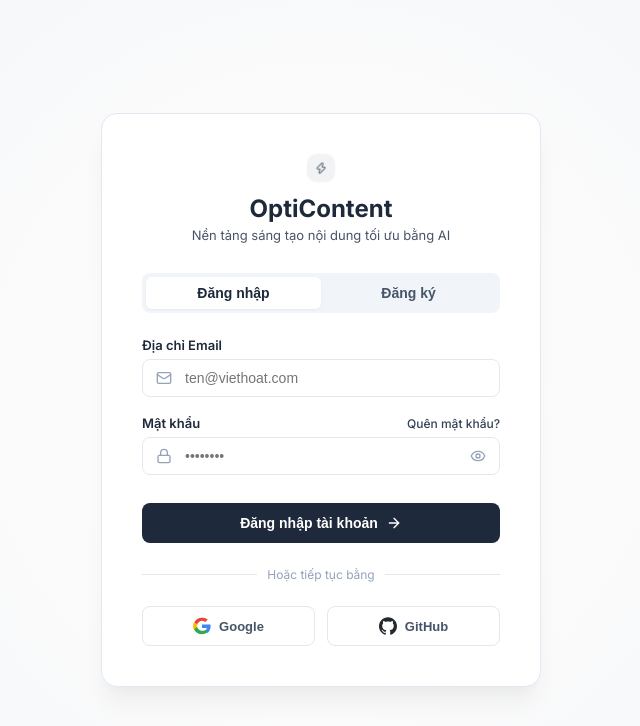
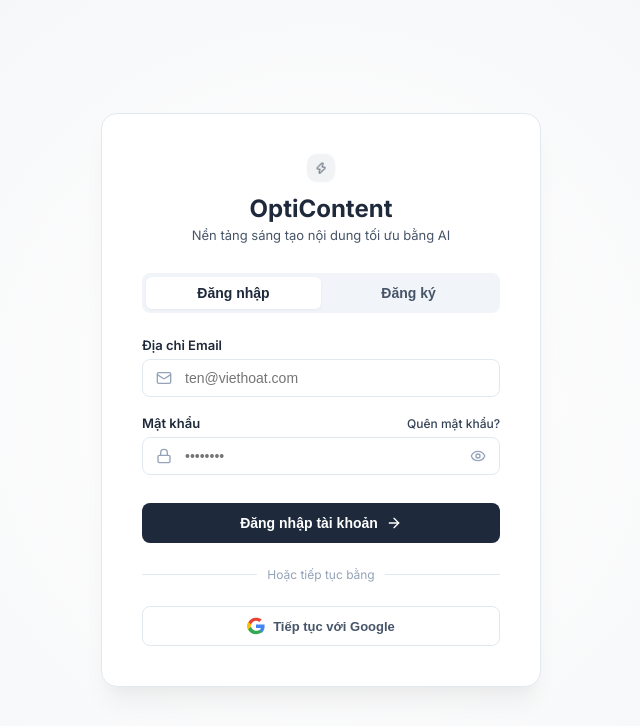
Before and after one commit to Lengoctrung22/OptiContent, a React app in the folder frontend/: page / in a window 1280 px wide. Shown: the top 726 px of the page, without its empty margins (319-959 px from the left). Built offline with nearby package versions, Linux system fonts and the light colour scheme; no server answers; the HTML template or start-up script is replaced by a standard one.

Commit message:
feat: remove Github login button, adjust social button layout

```diff
--- a/frontend/src/pages/Auth.jsx
+++ b/frontend/src/pages/Auth.jsx
@@ -156,7 +156,7 @@
           <span>Hoặc tiếp tục bằng</span>
         </div>
 
-        <div className="social-login-grid">
+        <div className="social-login-grid" style={{ gridTemplateColumns: '1fr' }}>
           <button
             type="button"
             className="social-btn"
@@ -168,18 +168,7 @@
               <path fill="#FBBC05" d="M5.36 14.5c-.25-.75-.39-1.55-.39-2.5s.14-1.75.39-2.5L1.5 6.5C.54 8.21 0 10.05 0 12s.54 3.79 1.5 5.5l3.86-3z"/>
               <path fill="#34A853" d="M12 23c3.24 0 5.97-1.07 7.96-2.91l-3.76-2.91c-1.1.74-2.52 1.18-4.2 1.18-3.08 0-5.73-2.55-6.64-5.46L1.5 16.5C3.39 20.35 7.35 23 12 23z"/>
             </svg>
-            Google
-          </button>
-
-          <button
-            type="button"
-            className="social-btn"
-            onClick={() => onLogin({ name: 'Github User', email: 'github@github.com', avatar: '' })}
-          >
-            <svg style={{ width: '18px', height: '18px' }} viewBox="0 0 24 24">
-              <path fill="#24292F" d="M12 .297c-6.63 0-12 5.373-12 12 0 5.303 3.438 9.8 8.205 11.385.6.113.82-.258.82-.577 0-.285-.01-1.04-.015-2.04-3.338.724-4.042-1.61-4.042-1.61C4.422 18.07 3.633 17.7 3.633 17.7c-1.087-.744.084-.729.084-.729 1.205.084 1.838 1.236 1.838 1.236 1.07 1.835 2.809 1.305 3.495.998.108-.776.417-1.305.76-1.605-2.665-.3-5.466-1.332-5.466-5.93 0-1.31.465-2.38 1.235-3.22-.135-.303-.54-1.523.105-3.176 0 0 1.005-.322 3.3 1.23.96-.267 1.98-.399 3-.405 1.02.006 2.04.138 3 .405 2.28-1.552 3.285-1.23 3.285-1.23.645 1.653.24 2.873.12 3.176.765.84 1.23 1.91 1.23 3.22 0 4.61-2.805 5.625-5.475 5.92.42.36.81 1.096.81 2.22 0 1.606-.015 2.896-.015 3.286 0 .315.21.69.825.57C20.565 22.092 24 17.592 24 12.297c0-6.627-5.373-12-12-12"/>
-            </svg>
-            GitHub
+            Tiếp tục với Google
           </button>
         </div>
       </div>
```
